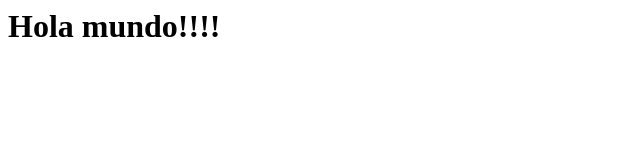
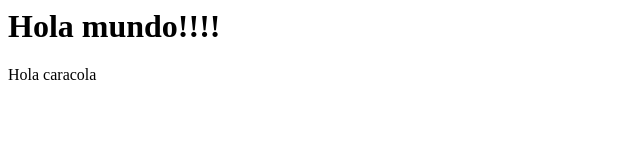
Before and after one commit to sergiocdi/ejercicioHTML, a plain HTML site: page textos/hola.html in a window 1280 px wide. Shown: the full height of the page, 0-640 px from the left. Drawn offline with Linux system fonts and the light colour scheme.

Commit message:
segundo commit

```diff
--- a/textos/hola.html
+++ b/textos/hola.html
@@ -6,6 +6,7 @@
 <body>
 
     <h1>Hola mundo!!!!</h1>
+    <p>Hola caracola</p>
 </body>
 
 
```
